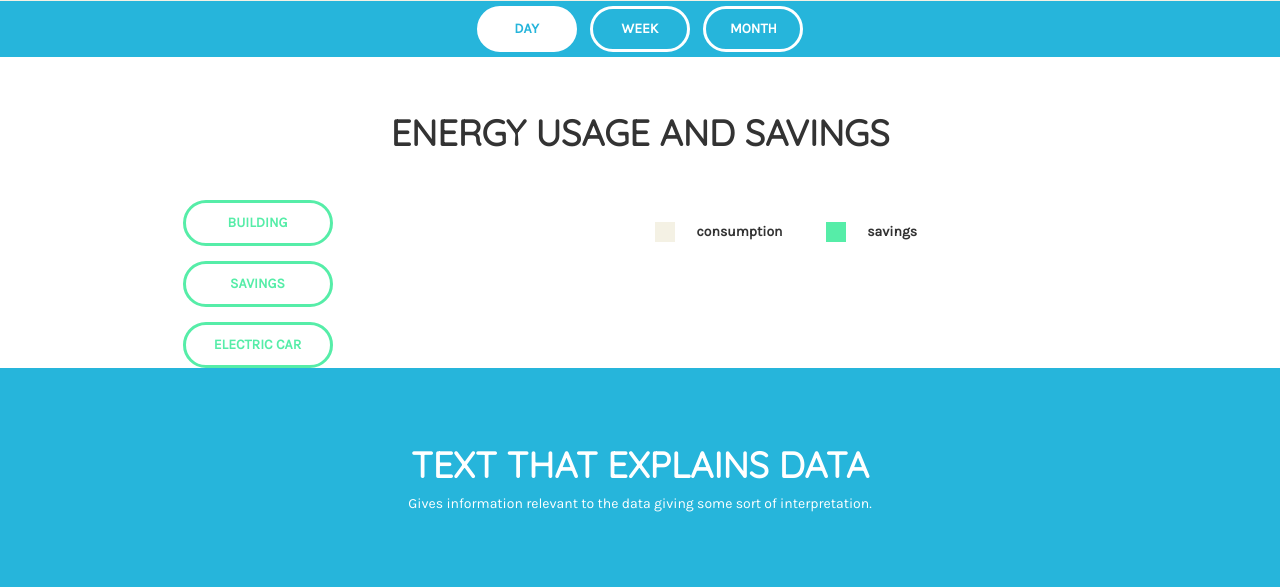
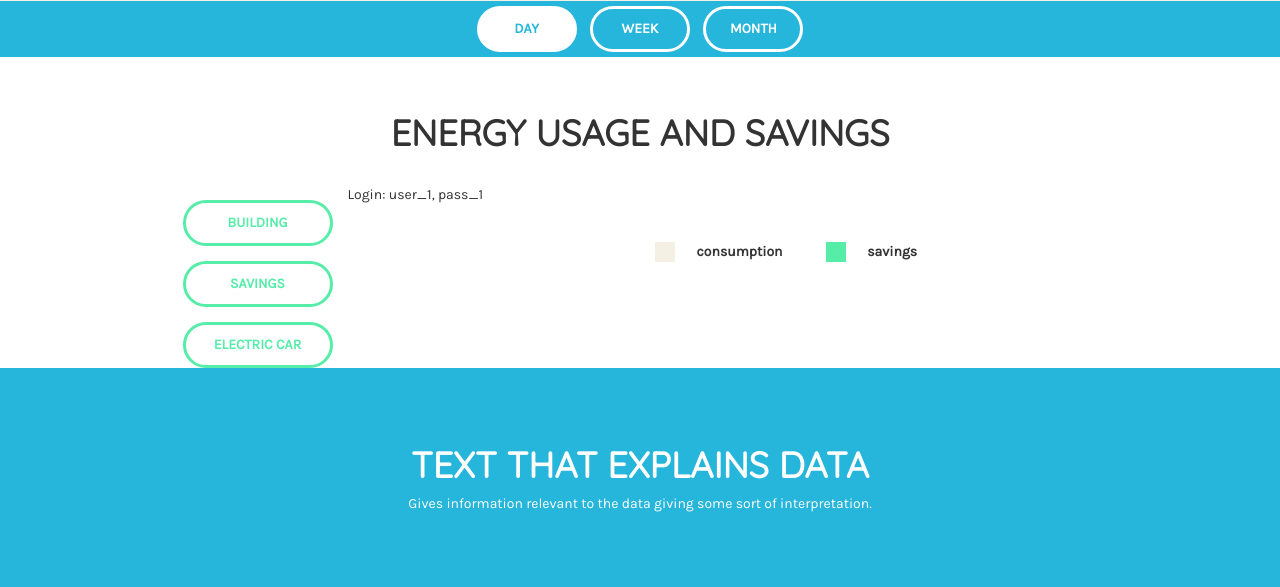
Before and after one commit to katebennu/elwedo-solar, a Django app: page /infographics/ in a window 1280 px wide. Shown: the part 178-765 px from the top of the page. Run offline with Django 3.2, Linux system fonts and the light colour scheme; grey boxes labelled with a size stand in for pictures from a placeholder-image service; data that the repository does not hold is empty; some libraries are stand-ins or nearby versions.

Commit message:
add login info

```diff
--- a/infographics/templates/infographics/graph-timeline.html
+++ b/infographics/templates/infographics/graph-timeline.html
@@ -10,6 +10,7 @@
 </div>
 
 {#<div id="formatted">Format me JSON</div>#}
+<div>Login: user_1, pass_1</div>
 
 <div class="col-lg-8 col-md-8 col-sm-9 col-xs-12">
     <div id="timeline-chart"></div>
```
